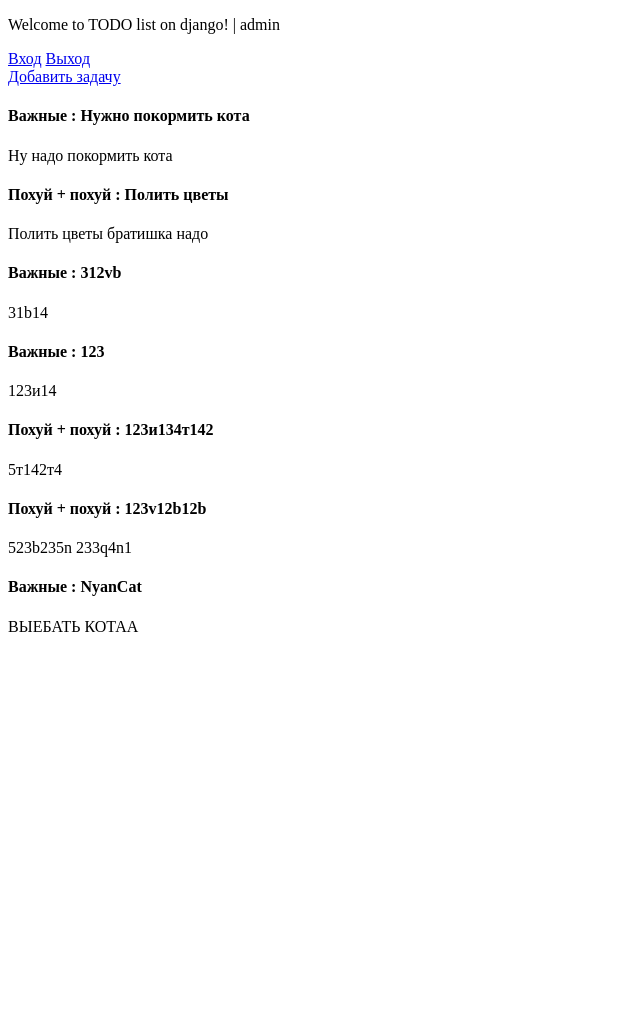
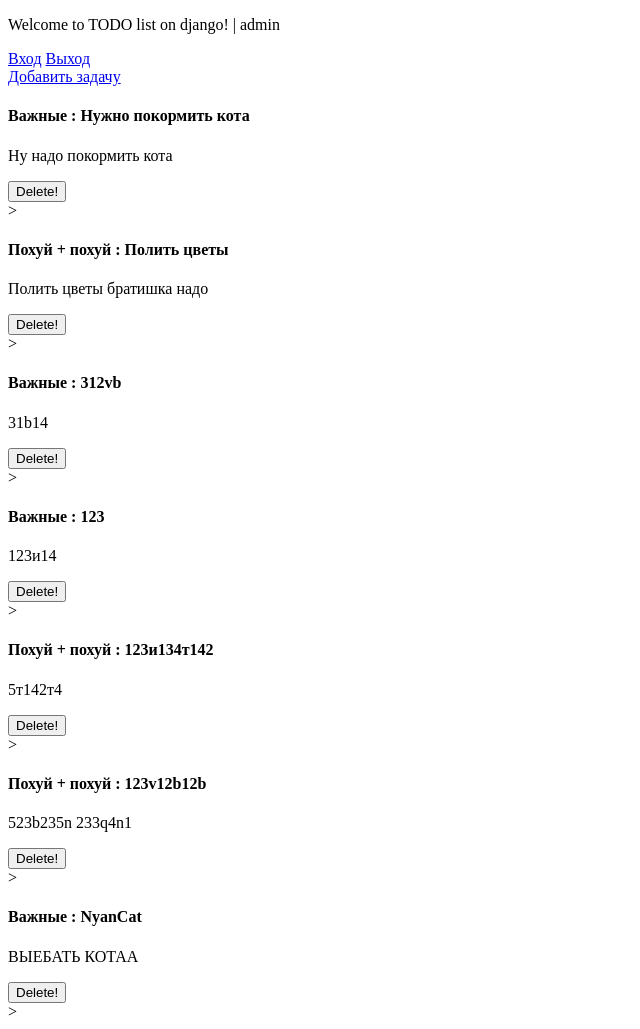
Before and after one commit to UsenUtebayev/to-do-django, a Django app: page / in a window 1280 px wide. Shown: the whole page, without its empty margins (0-640 px from the left). Before the commit the page ends 632 px from the top, so only its background shows below. Run offline with Django 4.2, Linux system fonts and the light colour scheme; a user stored in the database is signed in; data comes from the database, SQL or seed files in the repository; both versions use the stored data as it was after the commit.

Commit message:
-feat: added delete task

```diff
--- a/src/urls.py
+++ b/src/urls.py
@@ -7,5 +7,6 @@ urlpatterns = [
     path('register/', register, name='registration'),
     path('login/', login_user, name='login'),
     path('logout/', logout_user, name='logout'),
-    path('add-task/', add_task, name='add-task')
+    path('add-task/', add_task, name='add-task'),
+    path('delete-task/<pk>', delete_task, name='delete-task')
 ]
--- a/src/views.py
+++ b/src/views.py
@@ -13,7 +13,7 @@ def index(request):
     if request.user.is_authenticated:
         username = request.user.username
     context.update({"username": username})
-    context.update({"to_do": Task.objects.filter(user=request.user.pk)})
+    context.update({"to_do": Task.objects.filter(user=request.user.pk).exclude(disabled=1)})
     return render(request, 'index.html', context=context)
 
 
@@ -61,3 +61,8 @@ def add_task(request):
         messages.error(request, 'Что то пошло не так')
     form = TaskCreationForm()
     return render(request, 'add-task.html', {"form": form})
+
+
+def delete_task(request, pk):
+    Task.objects.filter(pk=pk).update(disabled=1)
+    return redirect('index')
--- a/templates/index.html
+++ b/templates/index.html
@@ -29,7 +29,11 @@
     <a href="{% url 'add-task' %}">Добавить задачу</a>
     {% for i in to_do %}
         <h4>{{ i.category }} : {{ i.name }}</h4>
-        <p>{{ i.description }}</p>
+        <p>{{ i.description }}
+        <form action="{% url 'delete-task' i.id %} ">
+            {% csrf_token %}
+            <input type="submit" value="Delete!">
+        </form>>
     {% endfor %}
 </div>
 
```
Also changed, not shown: db.sqlite3.
